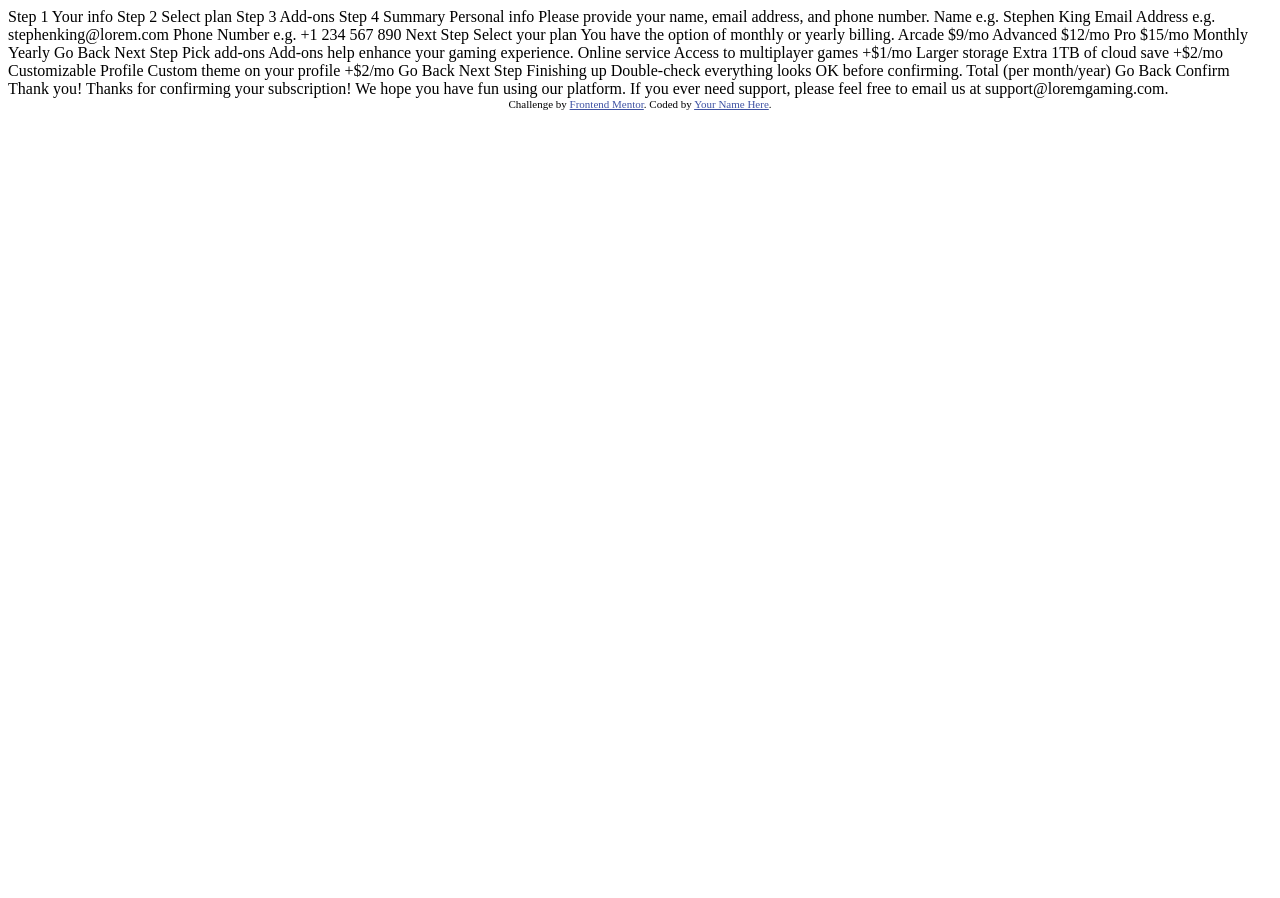
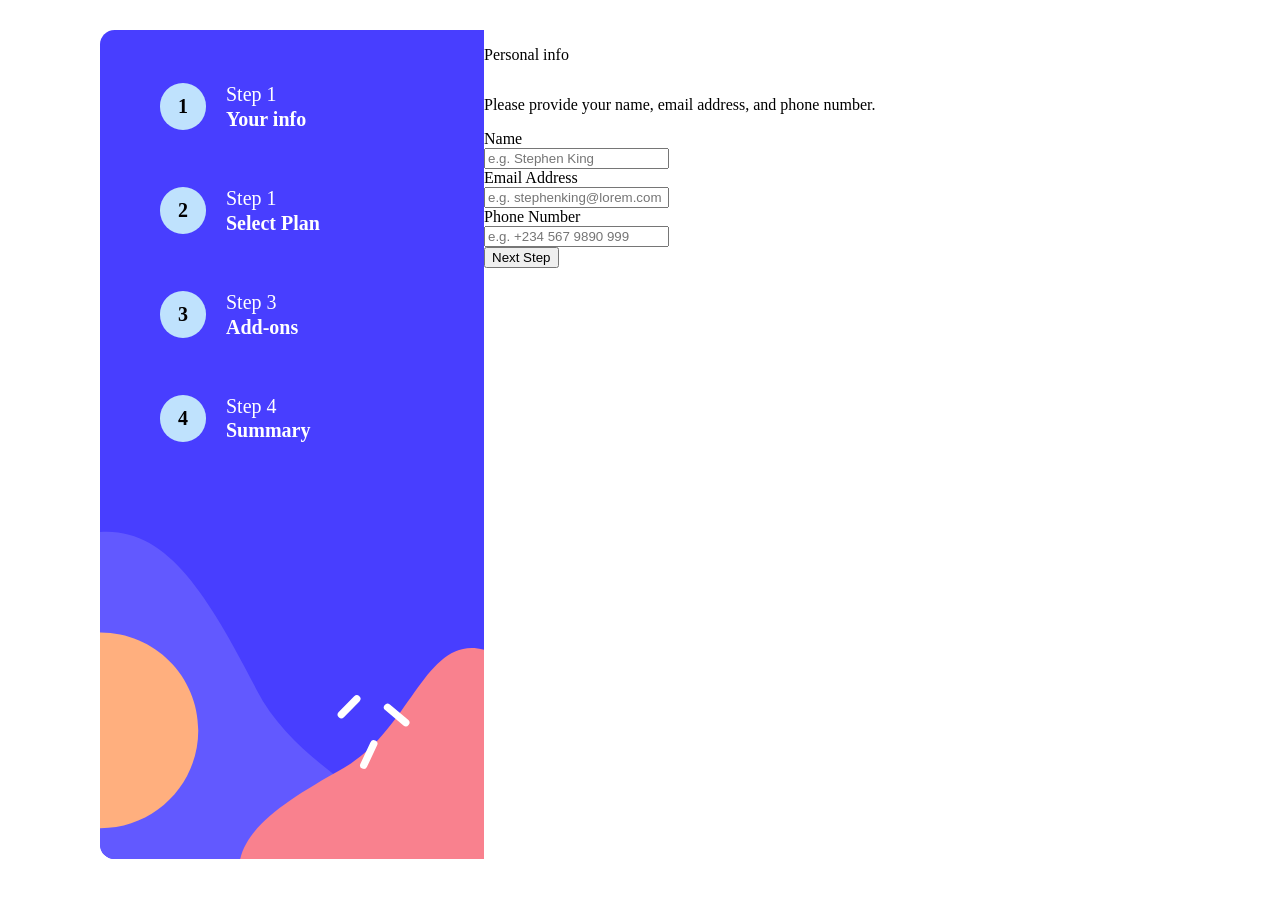
Before and after one commit to Kobi-Okiti/multi-step-form, a plain HTML site: page index.html in a window 1280 px wide. Before the commit the page ends 800 px from the top, so only its background shows below. Drawn offline with Linux system fonts and the light colour scheme.

Commit message:
finished styling for the side bar

```diff
--- a/index.html
+++ b/index.html
@@ -1,58 +1,113 @@
 <!DOCTYPE html>
 <html lang="en">
+
 <head>
   <meta charset="UTF-8">
-  <meta name="viewport" content="width=device-width, initial-scale=1.0"> <!-- displays site properly based on user's device -->
+  <meta name="viewport" content="width=device-width, initial-scale=1.0">
+  <!-- displays site properly based on user's device -->
 
   <link rel="icon" type="image/png" sizes="32x32" href="./assets/images/favicon-32x32.png">
+  <link rel="stylesheet" href="style.css">
 
   <title>Frontend Mentor | Multi-step form</title>
 
   <!-- Feel free to remove these styles or customise in your own stylesheet 👍 -->
   <style>
-    .attribution { font-size: 11px; text-align: center; }
-    .attribution a { color: hsl(228, 45%, 44%); }
+    .attribution {
+      font-size: 11px;
+      text-align: center;
+    }
+
+    .attribution a {
+      color: hsl(228, 45%, 44%);
+    }
   </style>
 </head>
+
 <body>
+  <div class="flex-box">
+    <!-- Sidebar start -->
+    <div class="sidebar">
+      <div class="steps">
+        <div class="steps_1">
+          <h5>
+          1
+        </h5>
+        </div>
+        <div class="steps_2">
+          <h5>Step 1</h5>
+          <h4>Your info</h4>
+        </div>
+      </div>
 
-  <!-- Sidebar start -->
-
-  Step 1
-  Your info
-
-  Step 2
-  Select plan
-
-  Step 3
-  Add-ons
-
-  Step 4
-  Summary
-
+      <div class="steps">
+        <div class="steps_1">
+          <h5>
+          2
+        </h5>
+        </div>
+        <div class="steps_2">
+          <h5>Step 1</h5>
+          <h4>Select Plan</h4>
+        </div>
+      </div>
+      <div class="steps">
+        <div class="steps_1">
+          <h5>
+          3
+        </h5>
+        </div>
+        <div class="steps_2">
+          <h5>Step 3</h5>
+          <h4>Add-ons</h4>
+        </div>
+      </div>
+      <div class="steps">
+        <div class="steps_1">
+          <h5>
+          4
+        </h5>
+        </div>
+        <div class="steps_2">
+          <h5>Step 4</h5>
+          <h4>Summary</h4>
+        </div>
+      </div>
+    </div>
     <!-- Sidebar end -->
 
     <!-- Step 1 start -->
+    <div class="step-1">
+      <p>Personal info</p>
+      <p>Please provide your name, email address, and phone number.</p>
 
-  Personal info
-  Please provide your name, email address, and phone number.
+      <form action="">
+        <div>
+          <label for="name">Name</label>
+          <br>
+          <input type="text" id="name" name="name" placeholder="e.g. Stephen King" required>
+        </div>
+        <div>
+          <label for="email">Email Address</label>
+          <br>
+          <input type="email" id="email" name="email" placeholder="e.g. stephenking@lorem.com" required>
+        </div>
+        <div>
+          <label for="phone">Phone Number</label>
+          <br>
+          <input type="tel" id="phone" name="phone" placeholder="e.g. +234 567 9890 999 " required>
+        </div>
+        <input type="submit" id="submit" name="submit" value="Next Step">
+      </form>
 
-  Name
-  e.g. Stephen King
 
-  Email Address
-  e.g. stephenking@lorem.com
 
-  Phone Number
-  e.g. +1 234 567 890
-
-  Next Step
-
+    </div>
     <!-- Step 1 end -->
 
     <!-- Step 2 start -->
 
-  Select your plan
+    <!-- Select your plan
     You have the option of monthly or yearly billing.
 
     Arcade
@@ -68,13 +123,13 @@
     Yearly
 
     Go Back
-  Next Step
+    Next Step -->
 
     <!-- Step 2 end -->
 
     <!-- Step 3 start -->
 
-  Pick add-ons
+    <!-- Pick add-ons
     Add-ons help enhance your gaming experience.
 
     Online service
@@ -90,37 +145,39 @@
     +$2/mo
 
     Go Back
-  Next Step
+    Next Step -->
 
     <!-- Step 3 end -->
 
     <!-- Step 4 start -->
 
-  Finishing up
-  Double-check everything looks OK before confirming.
+    <!-- Finishing up
+    Double-check everything looks OK before confirming. -->
 
     <!-- Dynamically add subscription and add-on selections here -->
 
-  Total (per month/year)
+    <!-- Total (per month/year)
 
     Go Back
-  Confirm
+    Confirm -->
 
     <!-- Step 4 end -->
 
     <!-- Step 5 start -->
 
-  Thank you!
+    <!-- Thank you!
 
     Thanks for confirming your subscription! We hope you have fun
     using our platform. If you ever need support, please feel free
-  to email us at support@loremgaming.com.
+    to email us at support@loremgaming.com. -->
 
     <!-- Step 5 end -->
+  </div>
 
-  <div class="attribution">
+  <!-- <div class="attribution">
     Challenge by <a href="https://www.frontendmentor.io?ref=challenge" target="_blank">Frontend Mentor</a>.
     Coded by <a href="#">Your Name Here</a>.
-  </div>
+  </div> -->
 </body>
+
 </html>
--- /dev/null
+++ b/style.css
@@ -0,0 +1,62 @@
+body{
+    box-sizing: border-box;
+    /* height: 100%; */
+    /* width: 100%; */
+    margin: 0;
+    padding: 0;
+}
+.flex-box{
+    display: flex;
+    flex-direction: row;
+    justify-content: flex-start;
+    width: 100%;
+    height: 900px;
+    margin-top: 30px;
+}
+.sidebar{
+    margin-left: 100px;
+    overflow: hidden;
+    height: 900px;
+    width: 30%;
+    display: flex;
+    flex-direction: column;
+    background-image: url('assets/images/bg-sidebar-desktop.svg');
+    background-repeat: no-repeat;
+    background-size: 400px;
+}
+.step-1{
+    display: flex;
+    flex-direction: column;
+    margin: 0;
+}
+
+.steps{
+    display: flex;
+    flex-direction: row;
+    margin-left: 60px;
+    margin-bottom: -30px;
+}
+.steps_1{
+    margin-top: 20px;
+
+}
+.steps_1>h5{
+    font-size: 20px;
+    font-weight: bolder;
+    background-color: hsl(206, 94%, 87%);
+    padding: 12px 18px 12px 18px;
+    border-radius: 100px;
+}
+.steps_2{
+    margin-top: 20px;
+    margin-left: 20px;
+    color: white;
+}
+.steps_2>h4{
+    font-size: 20px;
+}
+.steps_2>h5{
+    margin-bottom: -25px;
+    font-size: 20px;
+    font-weight: lighter;
+}
```
Lines whose indentation alone changed are shown as unchanged.
